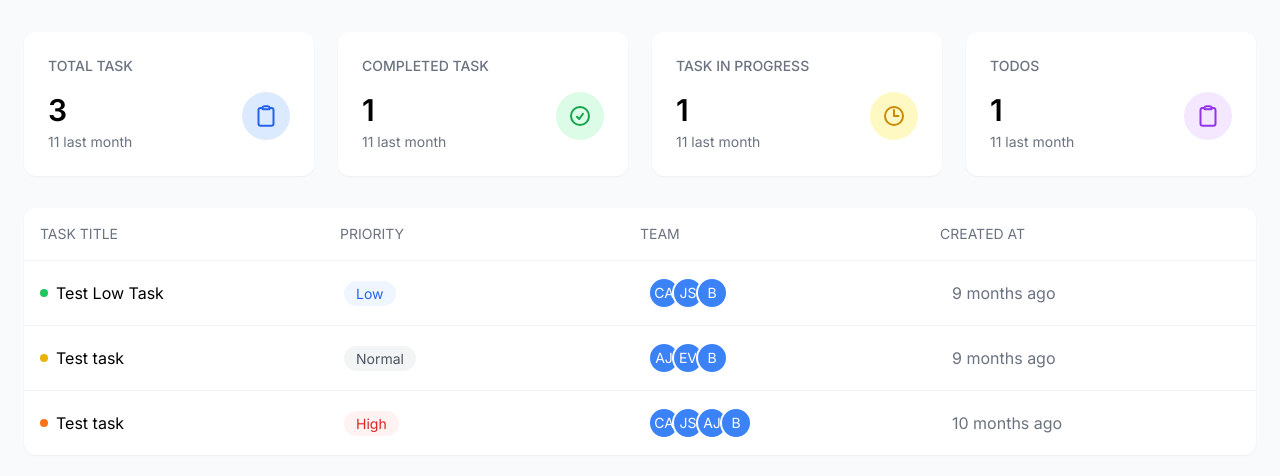
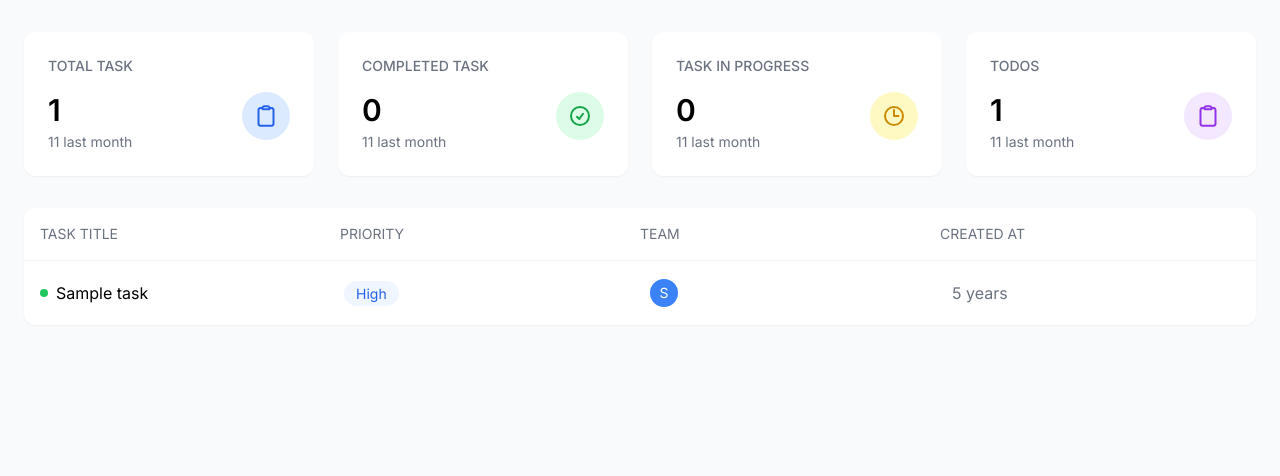
Before and after one commit to dabananda/task-management, a Django app: page /tasks/admin-dashboard/ in a window 1280 px wide. Shown: the part 64-540 px from the top of the page. Run offline with Django 5.2, Linux system fonts and the light colour scheme; tables that the repository leaves empty hold one stand-in row (values such as "Sample post").

Commit message:
Made the admin dashboard dynamic

```diff
--- a/tasks/templates/dashboard/admin-dashboard.html
+++ b/tasks/templates/dashboard/admin-dashboard.html
@@ -12,106 +12,31 @@
   </div>
   <!-- Task Items  -->
   <div class="divide-y divide-gray-100">
-    <!-- Task 1 -->
+    <!-- Tasks -->
+    {% for task in tasks %}
     <div class="grid grid-cols-4 gap-4 p-4 items-center">
       <div class="flex items-center gap-2">
         <div class="w-2 h-2 rounded-full bg-green-500"></div>
-        <span>Test Low Task</span>
+        <span>{{task.title}}</span>
       </div>
       <div>
         <span
           class="px-3 py-1 rounded-full bg-blue-50 text-blue-600 text-sm"
-          >Low</span
+          >{{task.details.get_priority_display}}</span
         >
       </div>
       <div class="flex -space-x-2">
+        {% for emp in task.assigned_to.all %}
         <div
           class="w-8 h-8 rounded-full bg-blue-500 flex items-center justify-center text-white text-sm border-2 border-white"
         >
-          CA
+          {{emp.name|slice:':1'}}
         </div>
-        <div
-          class="w-8 h-8 rounded-full bg-blue-500 flex items-center justify-center text-white text-sm border-2 border-white"
-        >
-          JS
-        </div>
-        <div
-          class="w-8 h-8 rounded-full bg-blue-500 flex items-center justify-center text-white text-sm border-2 border-white"
-        >
-          B
-        </div>
+        {% endfor %}
       </div>
-      <div class="text-gray-500">9 months ago</div>
+      <div class="text-gray-500">{{ task.created_at|timesince }}</div>
     </div>
-
-    <!-- Task 2 -->
-    <div class="grid grid-cols-4 gap-4 p-4 items-center">
-      <div class="flex items-center gap-2">
-        <div class="w-2 h-2 rounded-full bg-yellow-500"></div>
-        <span>Test task</span>
-      </div>
-      <div>
-        <span
-          class="px-3 py-1 rounded-full bg-gray-100 text-gray-600 text-sm"
-          >Normal</span
-        >
-      </div>
-      <div class="flex -space-x-2">
-        <div
-          class="w-8 h-8 rounded-full bg-blue-500 flex items-center justify-center text-white text-sm border-2 border-white"
-        >
-          AJ
-        </div>
-        <div
-          class="w-8 h-8 rounded-full bg-blue-500 flex items-center justify-center text-white text-sm border-2 border-white"
-        >
-          EV
-        </div>
-        <div
-          class="w-8 h-8 rounded-full bg-blue-500 flex items-center justify-center text-white text-sm border-2 border-white"
-        >
-          B
-        </div>
-      </div>
-      <div class="text-gray-500">9 months ago</div>
-    </div>
-
-    <!-- Task 3 -->
-    <div class="grid grid-cols-4 gap-4 p-4 items-center">
-      <div class="flex items-center gap-2">
-        <div class="w-2 h-2 rounded-full bg-orange-500"></div>
-        <span>Test task</span>
-      </div>
-      <div>
-        <span
-          class="px-3 py-1 rounded-full bg-red-50 text-red-600 text-sm"
-          >High</span
-        >
-      </div>
-      <div class="flex -space-x-2">
-        <div
-          class="w-8 h-8 rounded-full bg-blue-500 flex items-center justify-center text-white text-sm border-2 border-white"
-        >
-          CA
-        </div>
-        <div
-          class="w-8 h-8 rounded-full bg-blue-500 flex items-center justify-center text-white text-sm border-2 border-white"
-        >
-          JS
-        </div>
-        <div
-          class="w-8 h-8 rounded-full bg-blue-500 flex items-center justify-center text-white text-sm border-2 border-white"
-        >
-          AJ
-        </div>
-        <div
-          class="w-8 h-8 rounded-full bg-blue-500 flex items-center justify-center text-white text-sm border-2 border-white"
-        >
-          B
-        </div>
-      </div>
-      <div class="text-gray-500">10 months ago</div>
-    </div>
+    {% endfor %}
   </div>
 </div>
 {% endblock tasks %}
--- a/tasks/templates/dashboard/dashboard.html
+++ b/tasks/templates/dashboard/dashboard.html
@@ -56,7 +56,7 @@
             <h3 class="text-sm font-medium text-gray-500 mb-4">TOTAL TASK</h3>
             <div class="flex justify-between items-start">
               <div>
-                <p class="text-3xl font-semibold mb-1">3</p>
+                <p class="text-3xl font-semibold mb-1">{{ counts.total }}</p>
                 <p class="text-gray-500 text-sm">11 last month</p>
               </div>
               <div class="bg-blue-100 p-3 rounded-full">
@@ -84,7 +84,7 @@
             </h3>
             <div class="flex justify-between items-start">
               <div>
-                <p class="text-3xl font-semibold mb-1">1</p>
+                <p class="text-3xl font-semibold mb-1">{{ counts.completed }}</p>
                 <p class="text-gray-500 text-sm">11 last month</p>
               </div>
               <div class="bg-green-100 p-3 rounded-full">
@@ -112,7 +112,7 @@
             </h3>
             <div class="flex justify-between items-start">
               <div>
-                <p class="text-3xl font-semibold mb-1">1</p>
+                <p class="text-3xl font-semibold mb-1">{{ counts.in_progress }}</p>
                 <p class="text-gray-500 text-sm">11 last month</p>
               </div>
               <div class="bg-yellow-100 p-3 rounded-full">
@@ -137,7 +137,7 @@
             <h3 class="text-sm font-medium text-gray-500 mb-4">TODOS</h3>
             <div class="flex justify-between items-start">
               <div>
-                <p class="text-3xl font-semibold mb-1">1</p>
+                <p class="text-3xl font-semibold mb-1">{{ counts.pending }}</p>
                 <p class="text-gray-500 text-sm">11 last month</p>
               </div>
               <div class="bg-purple-100 p-3 rounded-full">
--- a/tasks/views.py
+++ b/tasks/views.py
@@ -1,10 +1,26 @@
 from django.shortcuts import render
+from django.db.models import Count, Q
 from tasks.forms import TaskForm, TaskModelForm
 from tasks.models import Employee, Task
 from django.http import HttpResponse
 
 def admin_dashboard(request):
-  return render(request, "dashboard/admin-dashboard.html")
+  tasks = Task.objects.select_related('details').prefetch_related('assigned_to').all()
+  # total_task = tasks.count()
+  # pending_tasks = Task.objects.filter(status = 'PENDING').count()
+  # in_progress_tasks = Task.objects.filter(status = 'IN_PROGRESS').count()
+  # completed_tasks = Task.objects.filter(status = 'COMPLETED').count()
+  counts = Task.objects.aggregate(
+    total=Count('id'),
+    completed=Count('id', filter=Q(status='COMPLETED')),
+    in_progress=Count('id', filter=Q(status='IN_PROGRESS')),
+    pending=Count('id', filter=Q(status='PENDING')),
+  )
+  context = {
+    "tasks": tasks,
+    "counts": counts
+  }
+  return render(request, "dashboard/admin-dashboard.html", context)
 
 def user_dashboard(request):
   return render(request, "dashboard/user-dashboard.html")
```
